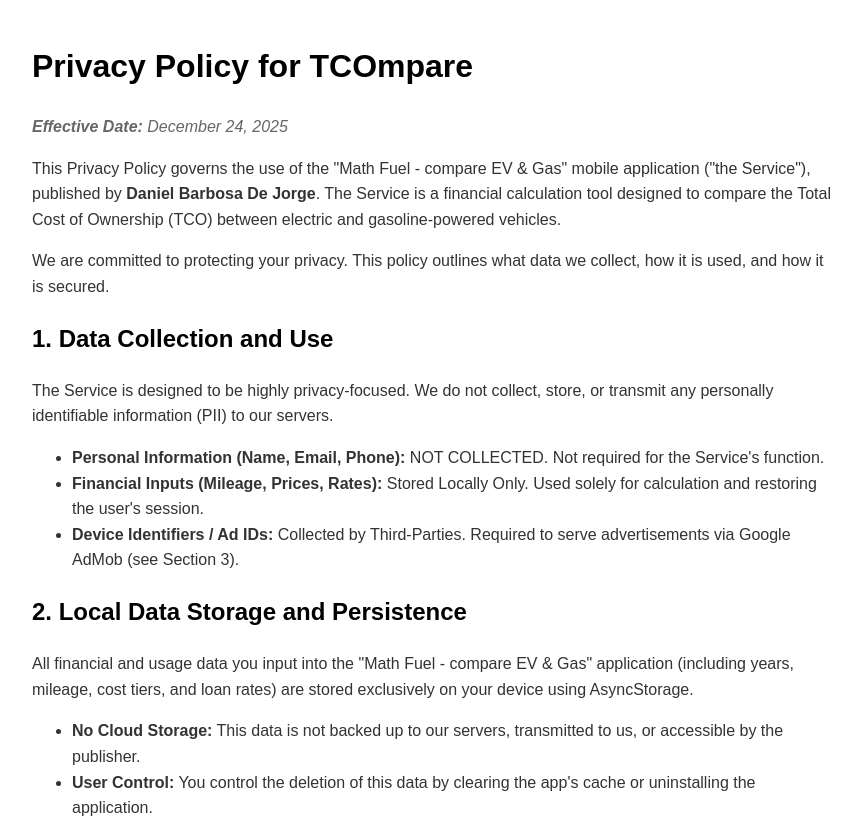
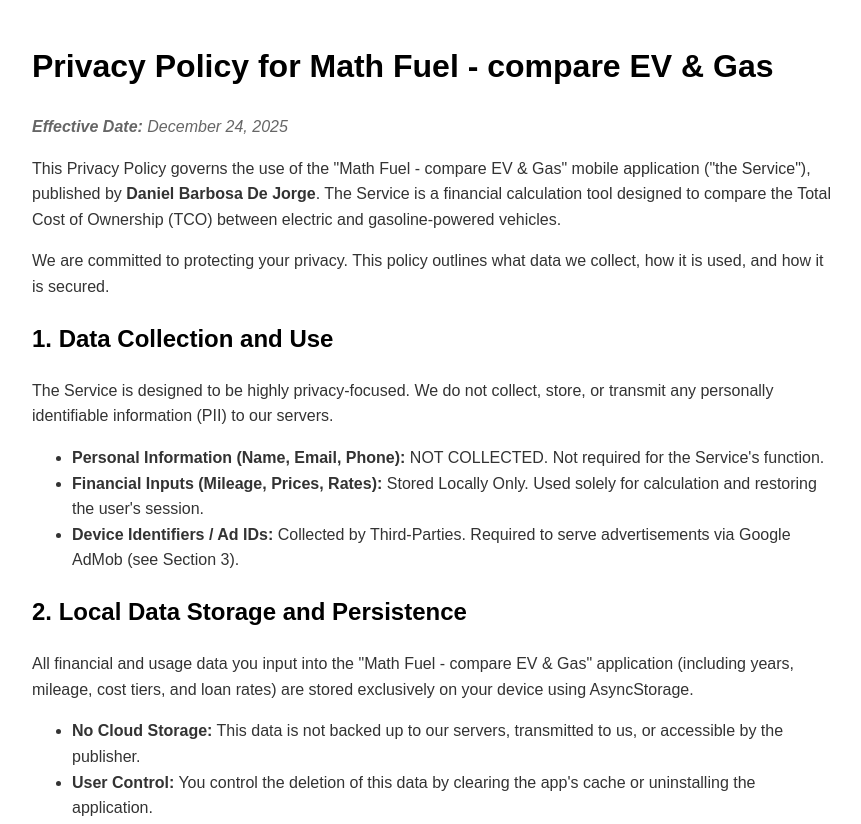
Before and after one commit to DanielXRGT/tco, a plain HTML site: page privacy.html in a window 1280 px wide. Shown: the top 824 px of the page, without its empty margins (208-1069 px from the left). Drawn offline with Linux system fonts and the light colour scheme.

Commit message:
Update privacy policy header for Math Fuel app

```diff
--- a/privacy.html
+++ b/privacy.html
@@ -9,7 +9,7 @@
     </style>
 </head>
 <body>
-    <h1>Privacy Policy for TCOmpare</h1>
+    <h1>Privacy Policy for Math Fuel - compare EV & Gas</h1>
     <p class="date"><strong>Effective Date:</strong> December 24, 2025</p>
 
     <p>This Privacy Policy governs the use of the "Math Fuel - compare EV & Gas" mobile application ("the Service"), published by <strong>Daniel Barbosa De Jorge</strong>. The Service is a financial calculation tool designed to compare the Total Cost of Ownership (TCO) between electric and gasoline-powered vehicles.</p>
```
